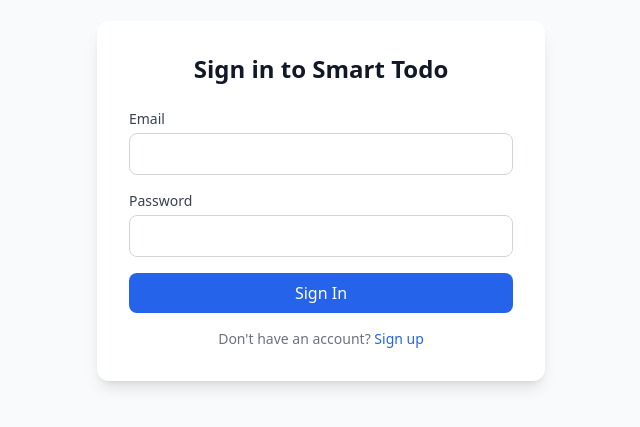
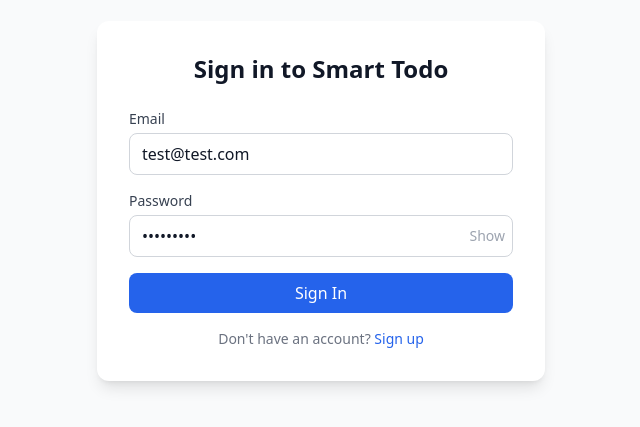
Before and after one commit to asiilva/smart-todo, a React (Vite) app in the folder apps/desktop/: page /login in a window 1280 px wide. Shown: the part 199-626 px from the top of the page, without its empty margins (319-959 px from the left). Built offline with nearby package versions, Linux system fonts and the light colour scheme; no server answers.

Commit message:
chore: prefill test credentials on login page + show/hide password toggle
Co-Authored-By: Claude Opus 4.6 (1M context) <noreply@anthropic.com>

```diff
--- a/apps/desktop/src/renderer/pages/LoginPage.tsx
+++ b/apps/desktop/src/renderer/pages/LoginPage.tsx
@@ -3,8 +3,9 @@ import { Link, useNavigate } from 'react-router-dom';
 import { useAuthStore } from '../stores/auth-store';
 
 export default function LoginPage() {
-  const [email, setEmail] = useState('');
-  const [password, setPassword] = useState('');
+  const [email, setEmail] = useState('test@test.com');
+  const [password, setPassword] = useState('Test@1234');
+  const [showPassword, setShowPassword] = useState(false);
   const [error, setError] = useState('');
   const [loading, setLoading] = useState(false);
   const login = useAuthStore((s) => s.login);
@@ -39,8 +40,17 @@ export default function LoginPage() {
           </div>
           <div>
             <label className="block text-sm font-medium text-gray-700 mb-1">Password</label>
-            <input type="password" value={password} onChange={(e) => setPassword(e.target.value)}
-              className="w-full px-3 py-2 border border-gray-300 rounded-lg focus:ring-2 focus:ring-primary-500 focus:border-transparent" required />
+            <div className="relative">
+              <input type={showPassword ? 'text' : 'password'} value={password} onChange={(e) => setPassword(e.target.value)}
+                className="w-full px-3 py-2 border border-gray-300 rounded-lg focus:ring-2 focus:ring-primary-500 focus:border-transparent pr-10" required />
+              <button
+                type="button"
+                onClick={() => setShowPassword(!showPassword)}
+                className="absolute right-2 top-1/2 -translate-y-1/2 text-gray-400 hover:text-gray-600 text-sm"
+              >
+                {showPassword ? 'Hide' : 'Show'}
+              </button>
+            </div>
           </div>
           <button type="submit" disabled={loading}
             className="w-full py-2 px-4 bg-primary-600 text-white rounded-lg hover:bg-primary-700 disabled:opacity-50 transition-colors">
```
